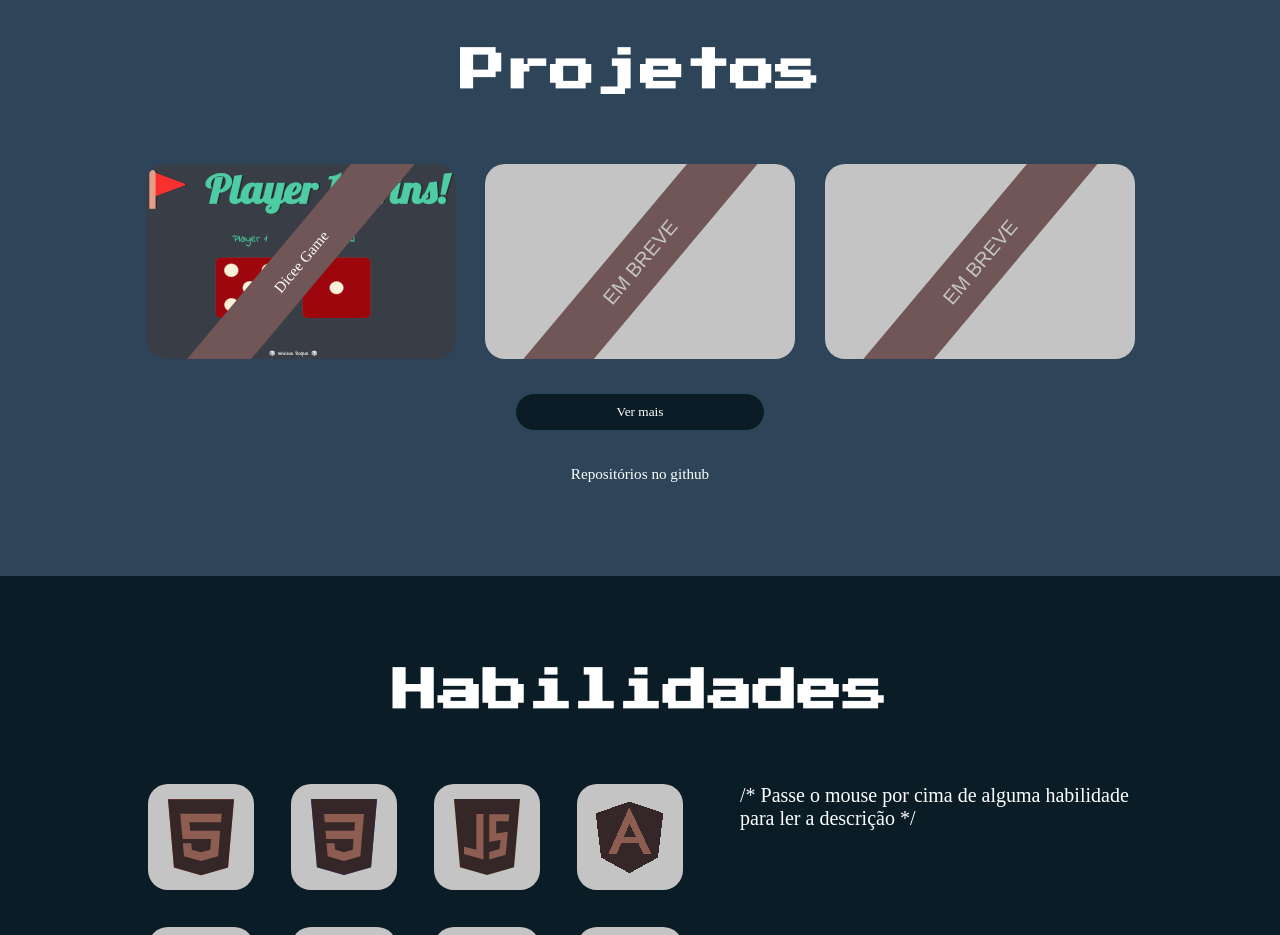
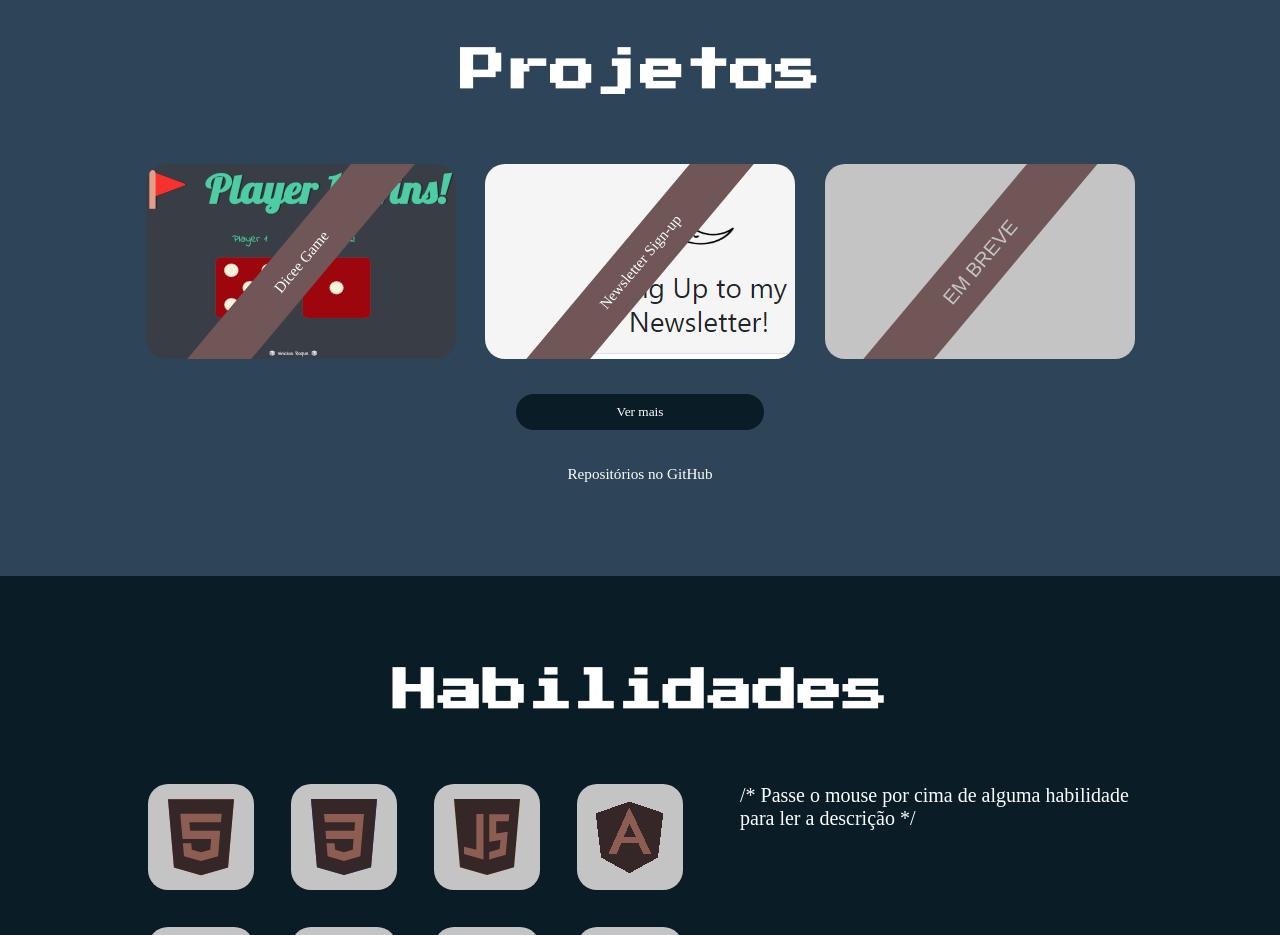
Before and after one commit to viniboyroque/Portifolio, a plain HTML site: page index.html in a window 1280 px wide. Shown: the part 1500-2435 px from the top of the page. Drawn offline with nearby package versions, Linux system fonts and the light colour scheme; a web font is replaced by a local one.

Commit message:
addNewProjNewsletter

```diff
--- a/assets/css/projetos.css
+++ b/assets/css/projetos.css
@@ -90,6 +90,10 @@ button:hover {
 
 #dicee {
     background-image: url("../img/diceImg.png");
+
+}
+#newsletter {
+    background-image: url("../img/newsletter.png");
 }
 
 
--- a/index.html
+++ b/index.html
@@ -150,12 +150,14 @@
             <div class="pro" id="dicee">
               <div class="breve"><a
                 href="https://viniboyroque.github.io/diceeProject/"
-                target="_blank"
-                >Dicee Game</a>
+                target="_blank">Dicee Game</a>
               </div>
             </div>
-            <div class="pro">
-              <div class="breve"><p>EM BREVE</p></div>
+            <div class="pro" id="newsletter">
+              <div class="breve"><a
+                href="https://glitch.com/~magnificent-lightning-cockatoo"
+                target="_blank">Newsletter Sign-up</a>
+              </div>
             </div>
             <div class="pro">
               <div class="breve"><p>EM BREVE</p></div>
@@ -176,7 +178,7 @@
             <a
               href="https://github.com/viniboyroque"
               target="_blank"
-              >Repositórios no github</a
+              >Repositórios no GitHub</a
             >
           </div>
         </div>
@@ -211,11 +213,7 @@
                     alt="js-icon"
                   />
                 </div>
-                <!-- <div class="skill-box skill4"> <img class="icones-habilidades" src="/assets/img/node.svg" alt="node-icon"> </div>
-                            <div class="skill-box skill5"> <img class="icones-habilidades" src="/assets/img/php.svg" alt="php-icon"> </div>
-                            <div class="skill-box skill6"> <img class="icones-habilidades" src="/assets/img/java.svg" alt="java-icon"> </div>
 
-                            <div class="skill-box skill8"> <img class="icones-habilidades" src="/assets/img/sql.svg" alt="sql-icon"> </div> -->
                 <div class="skill-box skill7">
                   <img
                     class="icones-habilidades"
@@ -251,8 +249,6 @@
                     alt="github-icon"
                   />
                 </div>
-                <!--  <div class="skill-box skill11"> <img class="icones-habilidades" src="/assets/img/bootstrap.svg" alt="bootstrap-icon"> </div> -->
-                <!--   <div class="skill-box skill12"> <img class="icones-habilidades" src="/assets/img/typescript.svg" alt="typescript-icon"> </div> -->
               </div>
               <div class="conteiner-descricao">
                 <p class="texto-descricao">
```
Also changed, not shown: assets/img/newsletter.png (added).
